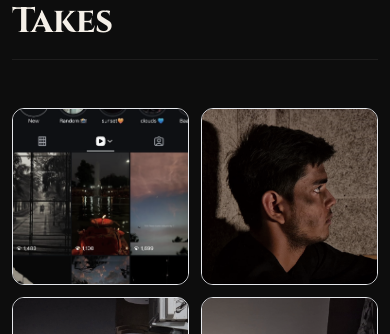
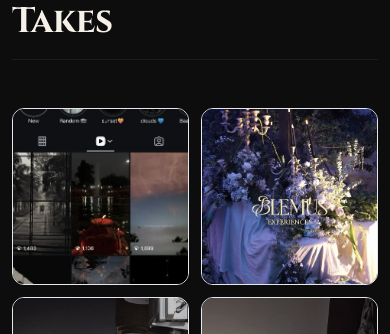
Before and after one commit to tanmayyjais/aryan-portfolio, a Next.js app: page / in a window 390 px wide. Shown: the part 10529-10863 px from the top of the page. Built offline with nearby package versions, Linux system fonts and the light colour scheme.

Commit message:
fix: update reel 2 thumbnail, fix ig links and top youtube link

```diff
--- a/components/hero-section.tsx
+++ b/components/hero-section.tsx
@@ -80,9 +80,9 @@ export function HeroSection() {
             <line x1="12" y1="10" x2="16" y2="16" />
             <line x1="23" y1="10" x2="27" y2="16" />
           </svg>
-          <span className="font-mono text-[0.62rem] tracking-[0.3em] uppercase text-[#c9a96e] hidden sm:inline">
+          <a href="https://www.youtube.com/@aaryannnk" target="_blank" rel="noreferrer" className="font-mono text-[0.62rem] tracking-[0.3em] uppercase text-[#c9a96e] hover:underline hidden sm:inline cursor-pointer" data-cursor="hover">
             DRISHTIIKAAR
-          </span>
+          </a>
         </div>
         <div className="font-mono text-[0.6rem] tracking-[0.22em] uppercase text-[#f5f0e8]/35 flex gap-5">
           <span>AAFT Noida</span>
--- a/components/instagram-section.tsx
+++ b/components/instagram-section.tsx
@@ -9,7 +9,7 @@ import { Reveal } from "@/components/reveal";
 // and link directly to the Instagram profile with a visually beautiful presentation
 const INSTAGRAM_POSTS = [
   { href: "https://www.instagram.com/drishtiikaar/", src: "/media/gallery-final/img_11.jpeg", label: "@drishtiikaar Profile", views: "Profile" },
-  { href: "https://www.instagram.com/reel/Ddl80CdRmAo/?stkn=MW1mOWlua2NuN2lvMA==", src: "/media/reels/ten-shot-01.jpg", label: "Composition Study", views: "Reel" },
+  { href: "https://www.instagram.com/reel/Ddl80CdRmAo/?stkn=MW1mOWlua2NuN2lvMA==", src: "/media/reels/reel-2.png", label: "Composition Study", views: "Reel" },
   { href: "https://www.instagram.com/drishtiikaar/reels/", src: "/media/reels/intellectual-01.jpg", label: "Intellectual Montage", views: "Reel" },
   { href: "https://www.instagram.com/drishtiikaar/reels/", src: "/media/reels/montage-01.jpg", label: "Rhythm Study", views: "Reel" },
   { href: "https://www.instagram.com/drishtiikaar/reels/", src: "/media/photography/editorial-03.jpg", label: "Portrait Series", views: "Reel" },
@@ -22,7 +22,7 @@ export function InstagramSection() {
       <div className="shell space-y-12">
         <div className="label-row">
           <div className="space-y-2">
-            <span className="eyebrow">Instagram · <a href="https://www.youtube.com/@aaryannnk" target="_blank" rel="noreferrer" className="text-[#c9a96e] hover:underline cursor-pointer" data-cursor="hover">@drishtiikaar</a></span>
+            <span className="eyebrow">Instagram · <a href="https://www.instagram.com/drishtiikaar/" target="_blank" rel="noreferrer" className="text-[#c9a96e] hover:underline cursor-pointer" data-cursor="hover">@drishtiikaar</a></span>
             <h2 className="section-title">Moments Between Takes</h2>
           </div>
           <a
```
Also changed, not shown: public/media/reels/reel-2.png (added).
